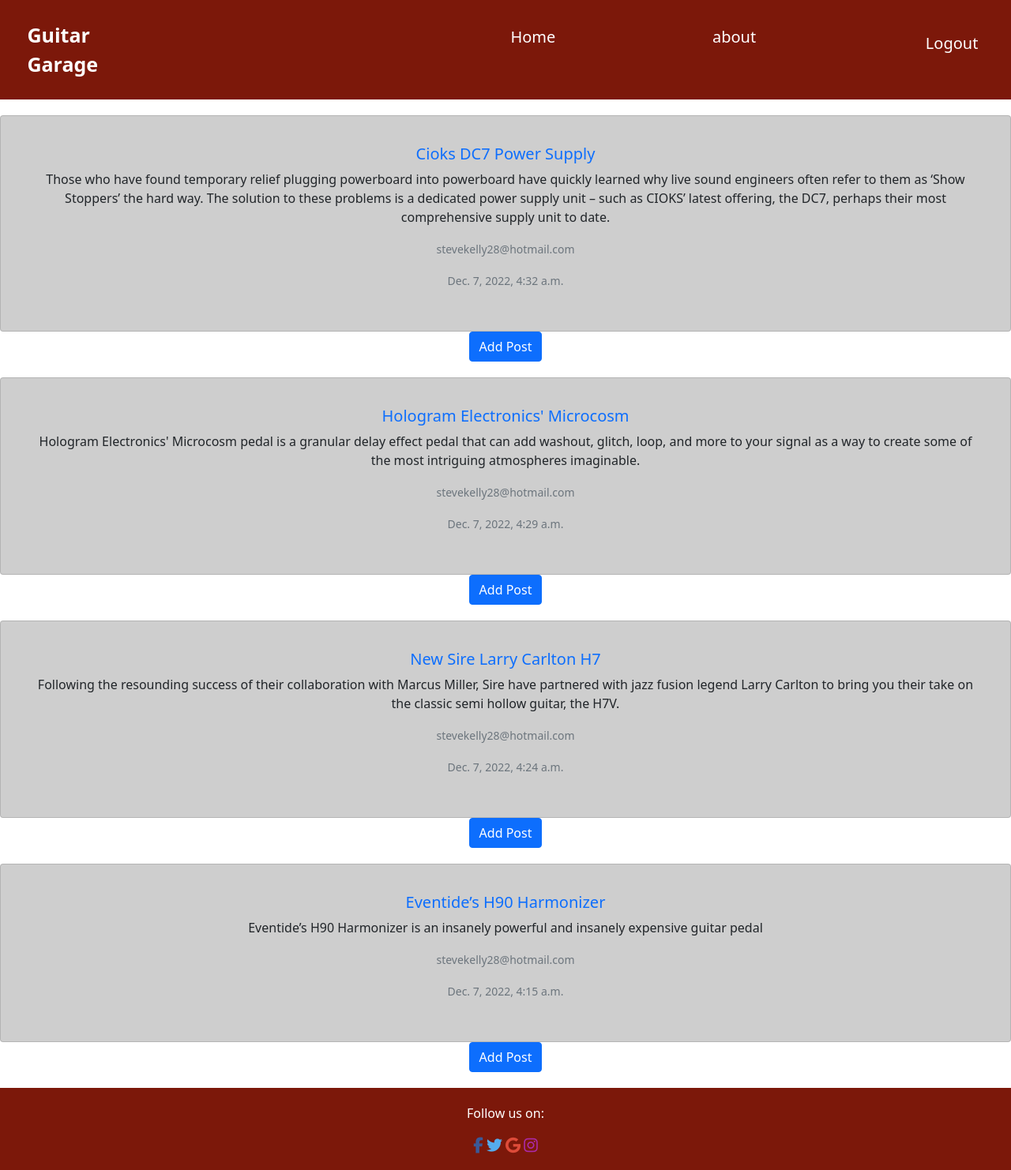
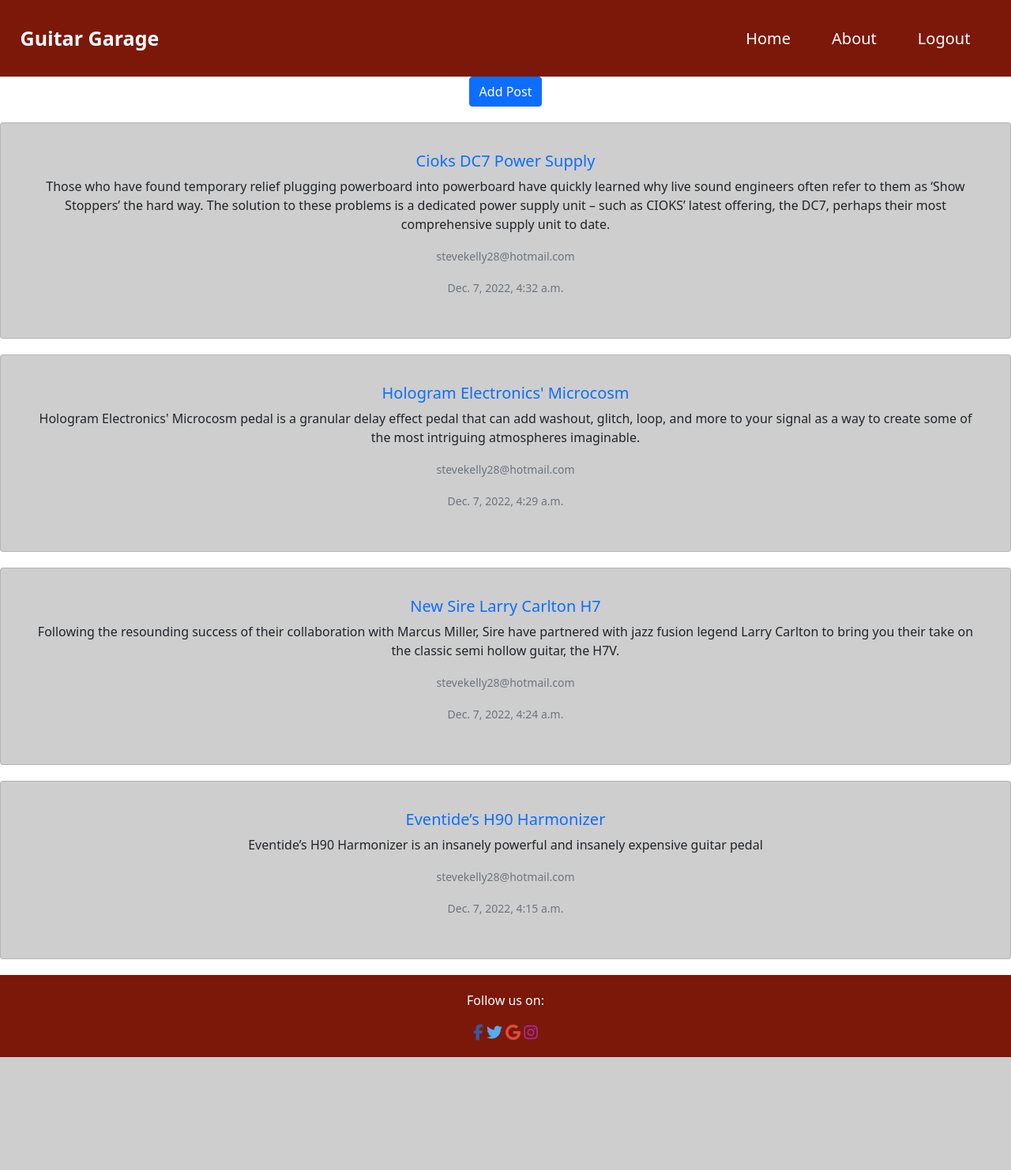
Before and after one commit to stevekelly27/guitar_garage, a Django app: page / in a window 1280 px wide. Shown: the whole page at 79% size. After the commit the page ends 1339 px from the top, so only its background shows below. Run offline with Django 3.2, Linux system fonts and the light colour scheme; a user stored in the database is signed in; data comes from the database, SQL or seed files in the repository; both versions use the stored data as it was after the commit; some libraries are stand-ins or nearby versions.

Commit message:
add_post, edit_post and delete_post updated

```diff
--- a/blog/urls.py
+++ b/blog/urls.py
@@ -8,8 +8,8 @@
     path("post_details/<pk>", views.PostDetail, name="post_details"),
     path("index", views.PostList, name="home"),
     re_path(r'^about/$', views.About, name="about"),
-    path("edit_post/<pk>", views.edit_post, name="edit_post"),
-    # path('delete_post/<pk>', views.delete_post, name="delete_post"),
-    path("add_post/<pk>", views.add_post, name="add_post"),
+    path("edit_post/<slug:slug>", views.edit_post, name="edit_post"),
+    path('delete_post/<slug:slug>', views.delete_post, name="delete_post"),
+    path("add_post", views.add_post, name="add_post"),
     # path("message_me/<pk>", views.message_me, name="message_me"),
 ]
--- a/blog/views.py
+++ b/blog/views.py
@@ -3,9 +3,11 @@
 from django.views.generic import DetailView, CreateView, DeleteView
 from django.http import HttpResponse, HttpResponseRedirect
 from .models import Post, Comment
-from .forms import CommentForm
+from .forms import CommentForm, PostForm
 from django.contrib.auth.decorators import login_required
 from django.urls import reverse, reverse_lazy
+from django.template.defaultfilters import slugify
+from cloudinary_storage import storage
 
 
 def PostList(request):
@@ -72,12 +74,18 @@
     return render(request, 'index.html')
 
 
-def edit_post(request, pk):
+def add_post(request):
+
     if request.method == "GET":
         if not request.user.is_staff:
             return redirect(
                 reverse('home')
             )
+        post_form = PostForm()
+        context = {
+            "post_form": post_form
+            }
+        return render(request, 'add_post.html', context)
 
     if request.method == "POST":
         if not request.user.is_staff:
@@ -85,73 +93,78 @@
                 reverse('home')
             )
 
+        post_form = PostForm(request.POST, request.FILES, instance=post)
+        if post_form.is_valid():
+            post = post_form.save(commit=False)
+            slug2 = slugify(post.title)
+            post.slug = slug2
+            post.save()
+            return HttpResponseRedirect(reverse('home'))
+        else:
+            post_form = PostForm(instance=post)
 
-def add_post(request):
+        return render(
+            request,
+            "post_edit.html",
+            {
+                "post_form": post_form
+            })
+
+
+def delete_post(request, slug):
     if request.method == "GET":
-        if not request.user.is_staff:
-            return redirect(
-                reverse('home')
-            )
+        context = {
+            "slug": slug
+            }
+        return render(request, 'post_delete.html', context)
 
     if request.method == "POST":
-        if not request.user.is_staff:
-            return redirect(
-                reverse('home')
-            )
+        if not request.user.is_superuser:
+            HttpResponseRedirect(reverse('post_detail', args=[slug]))
+
+        queryset = Post.objects.all()
+        post = get_object_or_404(queryset, slug=slug)
+        storage.cloudinary.api.delete_resources([post.featured_image])
+        post.delete()
+
+        return HttpResponseRedirect(reverse('home'))
 
 
-# def delete_post(request, id=None):
+def edit_post(request, slug):
 
-#     delete_post = get_object_or_404(Post, id=id)
+    if request.method == 'GET':
+        if not request.user.is_staff:
+            HttpResponseRedirect(reverse('post_detail', args=[slug]))
 
-#     creator = delete_post.user.username
+        queryset = Post.objects.all()
+        post = get_object_or_404(queryset, slug=slug)
+        post_form = PostForm(instance=post)
+        return render(
+            request,
+            "post_edit.html",
+            {
+                "post_form": post_form
+            })
 
-#     if request.method == "POST" and request.user.is_authenticated and request.user.username == creator:
-#         delete_post.delete()
-#         messages.success(request, "Post successfully deleted!")
-#         return HttpResponseRedirect("/Blog/list/")
+    if request.method == 'POST':
+        if not request.user.is_staff:
+            HttpResponseRedirect(reverse('post_detail', args=[slug]))
 
-#     context = {'delete_post': delete_post, 'creator': creator}
+        queryset = Post.objects.all()
+        post = get_object_or_404(queryset, slug=slug)
+        post_form = PostForm(request.POST, request.FILES, instance=post)
+        if post_form.is_valid():
+            post = post_form.save(commit=False)
+            slug2 = slugify(post.title)
+            post.slug = slug2
+            post.save()
+            return HttpResponseRedirect(reverse('home'))
+        else:
+            post_form = PostForm(instance=post)
 
-#     return render(request, 'templates/delete_post.html', context)
-
-
-# def delete_post(request, post_id=None):
-#     post_to_delete = Post.objects.get(id=post_id)
-#     post_to_delete.delete()
-#     return redirect(
-#                 reverse('home')
-#             )
-
-# def delete_post(DeleteView):
-#     if request.method == "POST":
-#         return render(request, 'delete_post.html', context)
-
-
-# def delete_post(DeleteView):
-
-#     if request.method == 'POST':
-#         post = Post.objects.create(
-#             body=request.POST.get('body')
-#         )
-#         post.save()
-#         return redirect('delete_post.html')
-
-# def message_me(request, pk):
-#     if request.method == 'POST':
-#         post = get_object_or_404(queryset, id=pk)
-#         comments = post.comments.filter(approved=True).order_by("-created_on")
-
-#         comment_form = CommentForm(data=request.POST)
-#         if comment_form.is_valid():
-#             comment_form.instance.email = request.user.email
-#             comment_form.instance.name = request.user.username
-#             comment = comment_form.save(commit=False)
-#             comment.post = post
-#             comment.save()
-#             return redirect(reverse("home", args=[post.id]))
-
-#         else:
-#             comment_form = CommentForm()
-
-#             return render(request, pk)
+        return render(
+            request,
+            "post_edit.html",
+            {
+                "post_form": post_form
+            })
--- a/static/css/style.css
+++ b/static/css/style.css
@@ -18,7 +18,6 @@
 }
 
 .logo{
-  margin-left: 5%;
   color: #ffffff;
   font-size: 25px;
   font-weight: bold;
@@ -31,10 +30,10 @@
 
 .main_nav{
   display: flex;
-  width: 50%;
   float: right;
   margin-right: 2%;
   justify-content: space-between;
+  align-items: center;
   list-style: none;
 }
 
@@ -45,6 +44,8 @@
 .main_nav li{
   display: inline;
   color: #ffffff;
+  margin-right: 10px;
+  margin-left: 10px;
 }
 
 .main_nav li a{
--- a/templates/base.html
+++ b/templates/base.html
@@ -27,12 +27,12 @@
         </div>
 
 
-        <ul class="main_nav">
-          <li>
-            <a href="{% url 'home' %}" class="nav_links">Home</a>
+        <ul class="main_nav mb-auto">
+          <li class="nav-item">
+            <a href="{% url 'home' %}" class="nav-link">Home</a>
           </li>
-          <li>
-            <a href="{% url 'about' %}" class="nav_links">about</a>
+          <li class="nav-item">
+            <a href="{% url 'about' %}" class="nav-link">About</a>
           </li>
 
 
--- a/templates/index.html
+++ b/templates/index.html
@@ -2,6 +2,13 @@
 
 {% block content %}
 
+    {% if request.user.is_staff %}
+
+        <div class="text-center">
+            <a class="btn btn-primary" href="{% url 'add_post' %}">Add Post</a>
+        </div>
+
+    {% endif %}
 
 
         {% for post in posts %}
@@ -25,15 +32,8 @@
                 </div>
             </div>
 
-            {% if request.user.is_staff %}
 
-                <div class="text-center">
-                    <a class="btn btn-primary" href="{% url 'add_post' post.id %}">Add Post</a>
-                </div>
-
-            {% endif %}
 
         {% endfor %}
 
-
 {% endblock %}
--- a/templates/message_me.html
+++ b/templates/message_me.html
@@ -20,7 +20,6 @@
         {% endfor %}
 </div>
 
-{% if user.is_authenticated %}
 <form method="post" style="margin-top: 1.3em;">
     <div class="form-group text-center">
         {{ comment_form | crispy }}
--- a/templates/post_delete.html
+++ b/templates/post_delete.html
@@ -7,9 +7,9 @@
 <h3>Delete: {{ post.title }}</h3>
 
 <div class="form-group">
-    <form method="POST">
+    <form>
         {% csrf_token %}
-        <button class="btn btn-secondary">Delete Post!</button>
+        <button type="submit" class="btn btn-secondary px-2 px-sm-4 px-md-4 px-lg-5">Delete Post!</a>
     </form>
 </div>
 
--- a/templates/post_details.html
+++ b/templates/post_details.html
@@ -22,10 +22,10 @@
 
 {% if request.user.is_staff %}
 <div class="text-center mt-3">
-    <a class="btn btn-primary" href="{% url 'edit_post' post.id %}">Edit</a>
+    <a class="btn btn-primary" href="{% url 'edit_post' post.slug %}">Edit</a>
 </div>
 <div class="text-center mt-3">
-    <a class="btn btn-danger" href="">Delete</a>
+    <a class="btn btn-danger px-2 px-sm-4 px-md-4 px-lg-5" href="{% url 'delete_post' post.slug %}">Delete?</a>
 </div>
 {% endif %}
 
--- a/templates/post_edit.html
+++ b/templates/post_edit.html
@@ -2,9 +2,11 @@
 
 {% block content %}
 
+{% load crispy_forms_tags %}
+
 <form method="POST">
     {% csrf_token %}
-    {{ form.as_p}}
+    {{ post_form | crispy | safe }}
 <button type="submit">submit</button>
 </form>
 
```
Also changed, not shown: blog/forms.py (+11 -1 lines), templates/add_post.html (+5 -2 lines), db.sqlite3.
